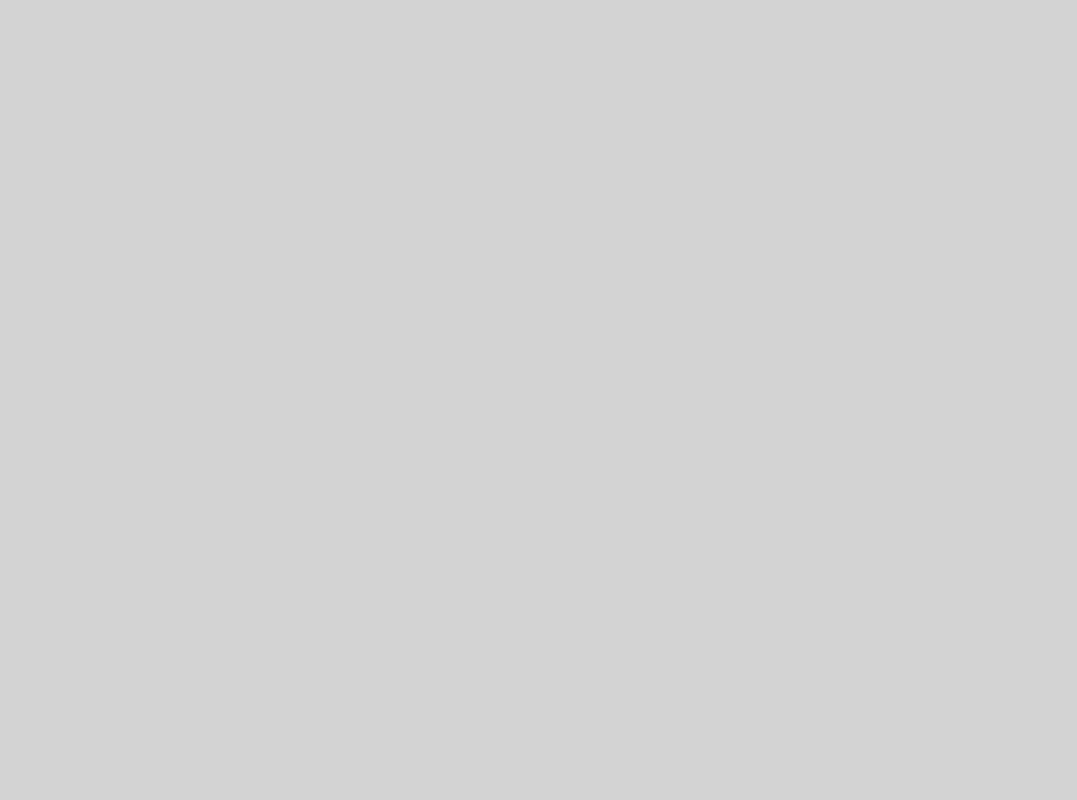
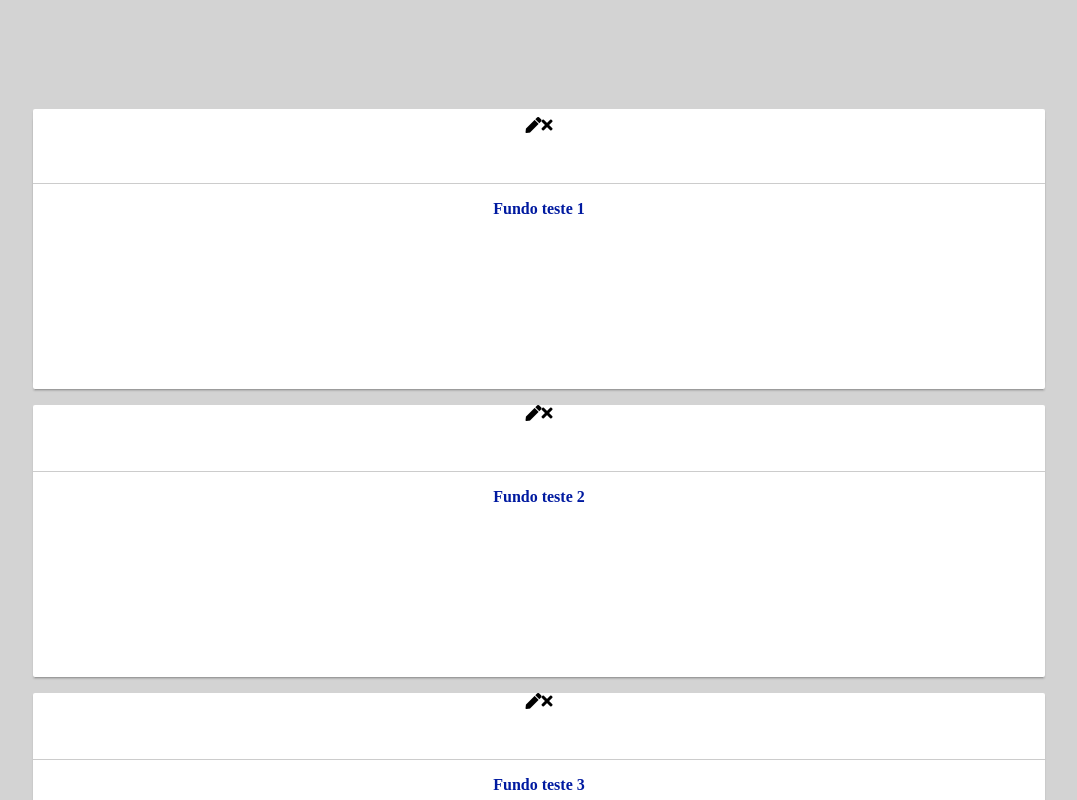
Before and after one commit to dudu9999/FundoMonetario-With-ReactJs-Firebase, a React (Create React App) app: page / in a window 1280 px wide. Shown: the top 800 px of the page, without its empty margins (101-1178 px from the left). Built offline with nearby package versions, Linux system fonts and the light colour scheme.

Commit message:
react-firebase-2

```diff
--- /dev/null
+++ b/jsconfig.json
@@ -0,0 +1,5 @@
+{
+    "compilerOptions":{
+        "baseUrl": "src"
+    }
+}
--- a/src/App.css
+++ b/src/App.css
@@ -1,3 +1,4 @@
+@import '~@fortawesome/fontawesome-free/css/all.css';
 * {
   box-sizing: border-box;
 }
--- /dev/null
+++ b/src/components/FundoCapitalCard/FundoCapitalCard.css
@@ -0,0 +1,16 @@
+.card{
+    position: relative;
+    margin: .5rem 0 1rem 0;
+    border-radius: 2px;
+    background-color: #fff;
+    box-shadow: 0 2px 2px 0 rgba(0,0,0,0.14), 0 3px 1px -2px rgba(0,0,0,0.14) ;
+}
+
+.card .card-content{
+    padding: 24px;
+}
+
+.card .card-footer{
+    border-top: 1px solid #ccc;
+    padding: 16px 24px;
+}
--- /dev/null
+++ b/src/components/FundoCapitalCard/FundoCapitalCard.js
@@ -0,0 +1,23 @@
+import React from 'react';
+import './FundoCapitalCard.css';
+
+const FundoCapitalCard = (props) => {
+    return (
+            <div className="card">
+                <div className="card-icon">
+                    <i className="fas fa-pen" onClick={props.editarFundoHandle}></i>
+                    <i className="fas fa-times" onClick={props.removerFundoHandle}></i>
+
+                </div>
+                <div className="card-content">
+                </div>
+
+                <div className="card-footer">
+                    <span style={{fontWeight:'bold', color: '#001AA0'}}>{props.nome}</span>
+                </div>
+            </div>
+        );
+
+}
+
+export default FundoCapitalCard;
--- a/src/pages/Home/Home.js
+++ b/src/pages/Home/Home.js
@@ -1,17 +1,78 @@
 import React from 'react';
-import './Home.css'
+import './Home.css';
+import 'components/FundoCapitalCard/FundoCapitalCard';
+import FundoCapitalCard from 'components/FundoCapitalCard/FundoCapitalCard';
 
 const Home = () => {
-    return ( <div className="row">
+    const fundos = [
+        {
+            id: 1,
+            nome: "Fundo teste 1",
+            valorAtual: 250,
+            valorNecessario: 2500,
+            porcentagem: 10,
+            dataResgate: new Date().toISOString()
+        },
+        {
+            id: 2,
+            nome: "Fundo teste 2",
+            valorAtual: 400,
+            valorNecessario: 1500,
+            porcentagem: 50,
+            dataResgate: new Date().toISOString()
+        },
+        {
+            id: 3,
+            nome: "Fundo teste 3",
+            valorAtual: 100,
+            valorNecessario: 500,
+            porcentagem: 45,
+            dataResgate: new Date().toISOString()
+        },
+        {
+            id: 4,
+            nome: "Fundo teste 4",
+            valorAtual: 2050,
+            valorNecessario: 3000,
+            porcentagem: 30,
+            dataResgate: new Date().toISOString()
+        },
+        {
+            id: 5,
+            nome: "Fundo teste 5",
+            valorAtual: 1000,
+            valorNecessario: 2000,
+            porcentagem: 25,
+            dataResgate: new Date().toISOString()
+        },
+        {
+            id: 6,
+            nome: "Fundo teste 6",
+            valorAtual: 250,
+            valorNecessario: 2500,
+            porcentagem: 10,
+            dataResgate: new Date().toISOString()
+        },
+
+    ]
+
+
+    return (
+    <div className="row">
         <div className="card">
-            <div className="card-content">
-            </div>
-
-            <div className="card-footer">
-                <span style={{fontWeight:'bold', color: '#001AA0'}}Meu Fundo></span>
-            </div>
+            {
+                fundos.map(fundo => (
+                    <FundoCapitalCard
+                    key={fundo.id}
+                    porcentagem={fundo.porcentagem}
+                    nome={fundo.nome}
+                    valorAtual={fundo.valorAtual}
+                    />
+                ))
+            }
         </div>
-    </div> );
+    </div>
+    );
 }
 
 export default Home;
```
Also changed, not shown: src/pages/Home/Home.css (line endings or trailing spaces).
